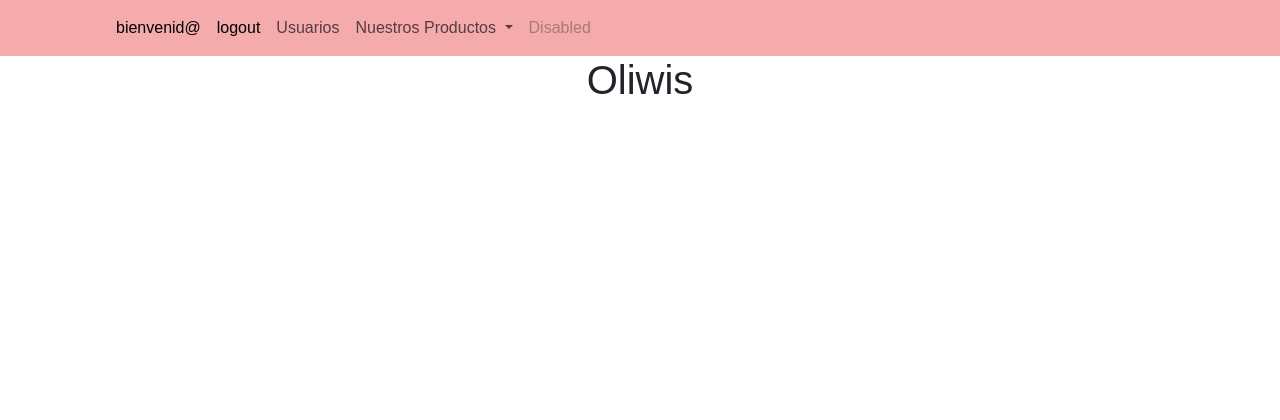
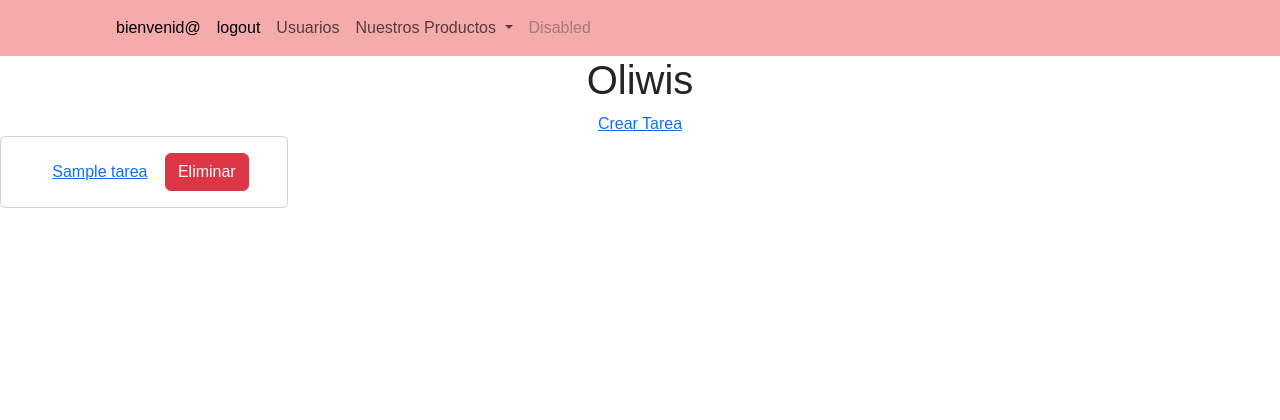
Before and after one commit to Caterinmendez/modulo7, a Django app: page /home/ in a window 1280 px wide. Shown: the top 420 px of the page. Run offline with Django 4.2, Linux system fonts and the light colour scheme; tables that the repository leaves empty hold one stand-in row (values such as "Sample post").

Commit message:
individual 3 modulo 7

```diff
--- a/taskmaster/tareas/models.py
+++ b/taskmaster/tareas/models.py
@@ -6,7 +6,7 @@ class Etiqueta(models.Model):
     tipo = models.CharField(max_length=15)
 
     def __str__(self) -> str:
-        return self.type
+        return self.tipo
 
 class Tarea(models.Model):
     ESTADOS = [
--- a/taskmaster/tareas/static/tareas/style/style.css
+++ b/taskmaster/tareas/static/tareas/style/style.css
@@ -4,18 +4,10 @@ body {
     margin: 0;
     padding: 0;
     box-sizing: border-box;
-    background-image: srt;
 
 }
 
-body {
-    font-family: Arial, sans-serif;
-    /*background-image: url('../img/fondo_body2.png');*/
-    text-align: center;
-    margin: 0;
-    padding: 0;
-    box-sizing: border-box;
-}
+
 nav {
     background-color: rgb(245, 171, 171)
 }
--- a/taskmaster/tareas/templates/tareas/home.html
+++ b/taskmaster/tareas/templates/tareas/home.html
@@ -2,8 +2,24 @@
 {% load static %}
 
 {% block content %}
+<h1>Oliwis {{user.username}} </h1>
 
-<h1>Oliwis {{user.username}} </h1>
+<a href="{% url 'crearTarea' %}">Crear Tarea</a>
+
+{% for tarea in context %}
+    <div class="card" style="width: 18rem;">
+        <div class="card-body">
+            <form action="{% url 'editarTarea' tarea.id %}" method='POST' style="display: inline;">
+                {% csrf_token %}
+                <button class="btn btn-link" type="submit">{{tarea.titulo}}</button>
+            </form>
+            <form action="{% url 'eliminarTarea' tarea.id %}" method='POST' style="display: inline;">
+                {% csrf_token %}
+                <button class="btn btn-danger" type="submit">Eliminar</button>
+            </form>
+        </div>
+    </div>
+{% endfor %}
 
 
 {% endblock content %}
--- a/taskmaster/tareas/templates/tareas/index.html
+++ b/taskmaster/tareas/templates/tareas/index.html
@@ -3,12 +3,8 @@
 
 {% block content %}
 
-
-
 <h1>Bienvenidos {{user.username}}</h1>
 
 <a href="{% url 'login' %}"><img src="{% static "tareas/img/logoimagen.png" %} " alt="" ></a>
 
-
-
 {% endblock content %}
--- a/taskmaster/tareas/templates/tareas/layouts/base.html
+++ b/taskmaster/tareas/templates/tareas/layouts/base.html
@@ -18,5 +18,6 @@
     {% include 'tareas/layouts/partials/footer.html' %}
     <script src="https://cdn.jsdelivr.net/npm/@popperjs/core@2.11.7/dist/umd/popper.min.js" integrity="sha384-zYPOMqeu1DAVkHiLqWBUTcbYfZ8osu1Nd6Z89ify25QV9guujx43ITvfi12/QExE" crossorigin="anonymous"></script>
     <script src="https://cdn.jsdelivr.net/npm/bootstrap@5.3.0-alpha3/dist/js/bootstrap.min.js" integrity="sha384-Y4oOpwW3duJdCWv5ly8SCFYWqFDsfob/3GkgExXKV4idmbt98QcxXYs9UoXAB7BZ" crossorigin="anonymous"></script>
+
 </body>
 </html>
--- a/taskmaster/tareas/urls.py
+++ b/taskmaster/tareas/urls.py
@@ -1,8 +1,14 @@
 from django.contrib import admin
 from django.urls import path, include
 from . import views
+from .views import CrearListaTarea, CrearTarea, EditarTarea, EiminarTarea
+
 
 urlpatterns = [
     path('', views.index, name='index'),
-    path('home/', views.home, name='home')
+    path('home/', views.listarTarea, name='home'),
+    path('crearTarea/', CrearTarea.as_view(), name='crearTarea'),
+    path('editarTarea/<pk>/', EditarTarea.as_view(), name= 'editarTarea'),
+    path('eliminarTarea/<pk>/', EiminarTarea.as_view(), name= 'eliminarTarea'),
+
 ]
--- a/taskmaster/tareas/views.py
+++ b/taskmaster/tareas/views.py
@@ -1,8 +1,48 @@
 from django.shortcuts import render
+from django.urls import reverse_lazy
+from django.views.generic import ListView, CreateView, UpdateView, DeleteView
+from .models import Tarea
+from .forms.tareas.forms import TareaForm
 
 # Create your views here.
 def index(request):
     return render(request,"tareas/index.html")
 
-def home(request):
-    return render(request,"tareas/home.html")
+"""def home(request):
+    return render(request,"tareas/home.html")"""
+
+class CrearListaTarea(ListView):
+    model = Tarea
+    template_name = 'tareas/home.html'
+    context_objects_name = 'context'
+
+    def get_queryset(self):
+        queryset = super().get_queryset()
+        filtro = self.request.GET.get('filtro')
+
+        if filtro:
+            queryset = queryset.filter(titulo__contains=filtro)
+
+        return queryset
+
+
+class CrearTarea(CreateView):
+    model = Tarea
+    form_class = TareaForm
+    template_name = 'tareas/layouts/partials/crearTarea.html'
+    success_url = reverse_lazy('home')
+
+class EditarTarea(UpdateView):
+    model = Tarea
+    form_class = TareaForm
+    template_name = 'tareas/layouts/partials/editarTarea.html'
+    success_url = reverse_lazy('home')
+
+class EiminarTarea(DeleteView):
+    model = Tarea
+    success_url = reverse_lazy('home')
+
+
+def listarTarea(request):
+    tarea = Tarea.objects.all()
+    return render(request, 'tareas/home.html' ,{"context": tarea})
--- a/taskmaster/taskmaster/settings.py
+++ b/taskmaster/taskmaster/settings.py
@@ -11,6 +11,7 @@ https://docs.djangoproject.com/en/4.2/ref/settings/
 """
 
 from pathlib import Path
+
 
 # Build paths inside the project like this: BASE_DIR / 'subdir'.
 BASE_DIR = Path(__file__).resolve().parent.parent
@@ -124,6 +125,7 @@ USE_TZ = True
 
 STATIC_URL = 'static/'
 
+
 # Default primary key field type
 # https://docs.djangoproject.com/en/4.2/ref/settings/#default-auto-field
 
```
Also changed, not shown: taskmaster/tareas/forms/tareas/forms.py (added, +10 -0 lines), taskmaster/tareas/templates/tareas/layouts/partials/crearTarea.html (added, +13 -0 lines), taskmaster/tareas/templates/tareas/layouts/partials/editarTarea.html (added, +13 -0 lines), 1 other file.
